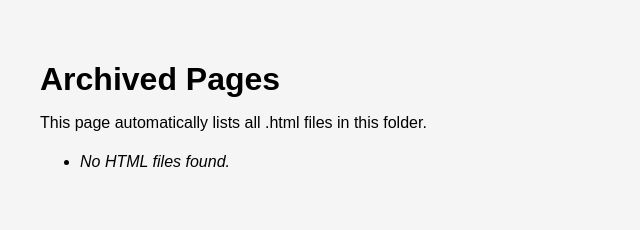
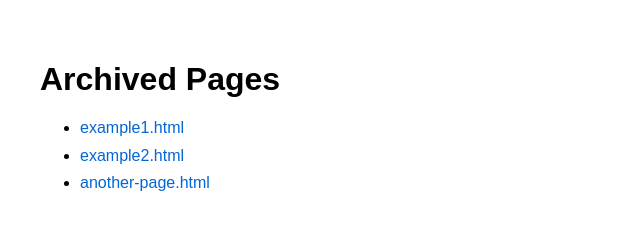
Before and after one commit to happycamper621/RC-sources, a plain HTML site: page index.html in a window 1280 px wide. Shown: the whole page, without its empty margins (0-640 px from the left). Drawn offline with Linux system fonts and the light colour scheme.

Commit message:
Update index.html

```diff
--- a/index.html
+++ b/index.html
@@ -2,55 +2,27 @@
 <html>
 <head>
 <meta charset="UTF-8">
-<title>Archived Pages Index</title>
+<title>Archive Index</title>
 <style>
-  body { font-family: sans-serif; padding: 2rem; background:#f5f5f5; }
+  body { font-family: Arial, sans-serif; padding: 2rem; }
   h1 { margin-bottom: 1rem; }
   ul { line-height: 1.7; }
-  a { text-decoration: none; color: #0366d6; }
+  a { color: #0366d6; text-decoration: none; }
   a:hover { text-decoration: underline; }
 </style>
 </head>
 <body>
 
 <h1>Archived Pages</h1>
-<p>This page automatically lists all .html files in this folder.</p>
 
-<ul id="file-list"></ul>
+<ul>
+  <!-- Add your archived files here -->
+  <li><a href="example1.html">example1.html</a></li>
+  <li><a href="example2.html">example2.html</a></li>
+  <li><a href="another-page.html">another-page.html</a></li>
 
-<script>
-// Tries to read the directory listing that GitHub Pages auto-generates
-(async () => {
-    try {
-        const res = await fetch(".");
-        const text = await res.text();
-
-        // Parse the directory HTML GitHub Pages serves
-        const parser = new DOMParser();
-        const doc = parser.parseFromString(text, "text/html");
-
-        const links = [...doc.querySelectorAll("a")]
-            .map(a => a.getAttribute("href"))
-            .filter(href => href && href.toLowerCase().endsWith(".html") && href !== "index.html");
-
-        const list = document.getElementById("file-list");
-
-        if (links.length === 0) {
-            list.innerHTML = "<li><em>No HTML files found.</em></li>";
-        } else {
-            links.forEach(href => {
-                const li = document.createElement("li");
-                li.innerHTML = `<a href="${href}">${href}</a>`;
-                list.appendChild(li);
-            });
-        }
-
-    } catch (e) {
-        document.getElementById("file-list").innerHTML =
-            "<li><em>Could not load file list.</em></li>";
-    }
-})();
-</script>
+  <!-- Add as many as you want… -->
+</ul>
 
 </body>
 </html>
```
